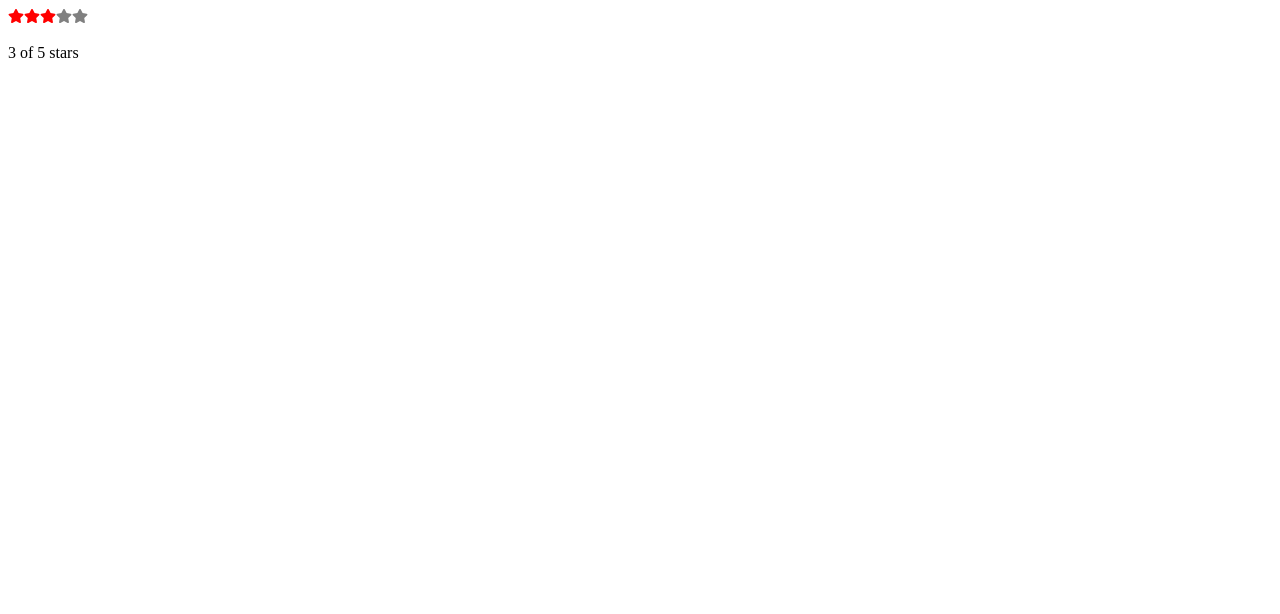
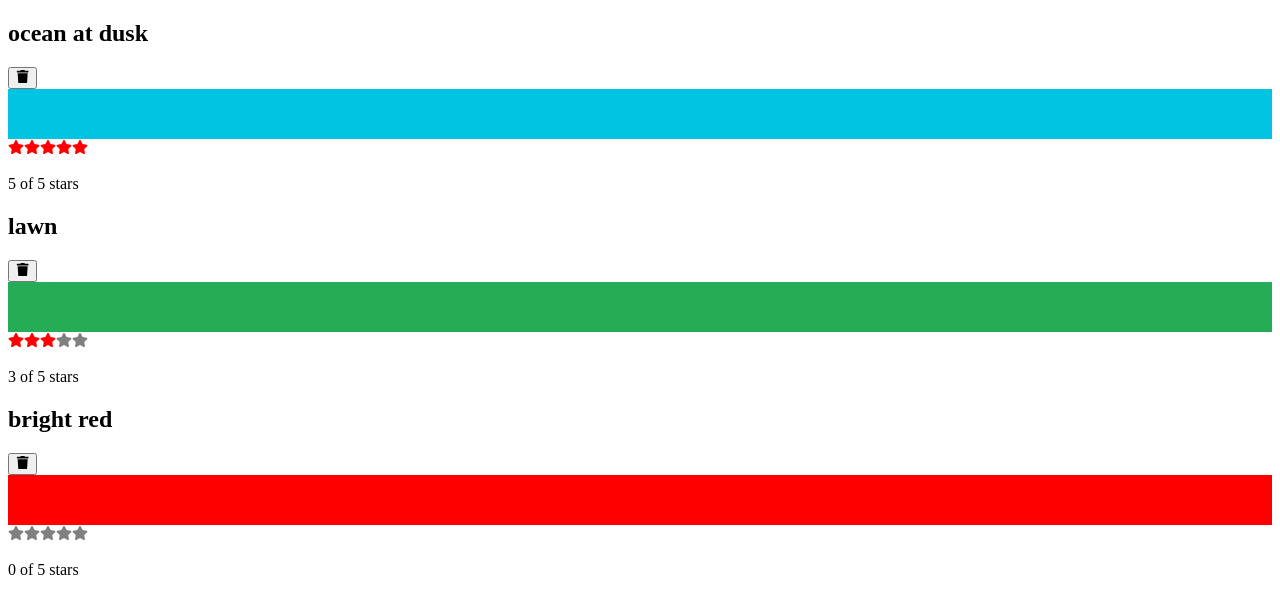
Before and after one commit to hakua-13/oreilly-learning-react, a React (Create React App) app in the folder chapter-06-state/01/: page / in a window 1280 px wide. Shown: the top 614 px of the page. Built offline with nearby package versions, Linux system fonts and the light colour scheme.

Commit message:
useState コンポーネントツリー

```diff
--- a/chapter-06-state/01/src/App.js
+++ b/chapter-06-state/01/src/App.js
@@ -1,10 +1,25 @@
-import { StartRating } from "./StarRating";
+import { useState } from 'react';
+
+import { ColorList } from './ColorList';
+import ColorData from './color-data.json';
 
 function App() {
+  const [colors, setColors] = useState(ColorData);
+
   return (
-    <div className="App">
-      <StartRating onDoubleClick={e => alert('double click')}/>
-    </div>
+    <ColorList
+      colors={colors}
+      onRateColor={(id, rating) => {
+        const newColors = colors.map(color =>
+          color.id === id ? {...color, rating}: color
+        );
+        setColors(newColors);
+      }}
+      onRemoveColor={(id) => {
+        const newColors = colors.filter(color => color.id !== id);
+        setColors(newColors);
+      }}
+    />
   );
 }
 
--- /dev/null
+++ b/chapter-06-state/01/src/Color.jsx
@@ -0,0 +1,26 @@
+import { FaTrash } from 'react-icons/fa';
+
+import { StartRating } from "./StarRating"
+
+export const Color = ({
+  id,
+  title,
+  color,
+  rating,
+  onRemove= f => f,
+  onRate=f=> f
+}) => {
+  return(
+    <section>
+      <h1>{title}</h1>
+      <button onClick={() => onRemove(id)}>
+        <FaTrash/>
+      </button>
+      <div style={{height: 50, backgroundColor: color}}></div>
+      <StartRating
+        selectedStars={rating}
+        onRate={(rating) => onRate(id, rating)}
+      />
+    </section>
+  )
+}
--- /dev/null
+++ b/chapter-06-state/01/src/ColorList.jsx
@@ -0,0 +1,16 @@
+import { Color } from "./Color"
+
+export const ColorList = ({ colors=[], onRemoveColor=(f)=> f, onRateColor= f=> f}) => {
+  if(!colors.length) return <div>No Colors Listed.</div>
+  return(
+    <div>
+      {colors.map(color => (
+      <Color
+        key={color.id} {...color}
+        onRemove={onRemoveColor}
+        onRate={onRateColor}
+      />
+      ))}
+    </div>
+  )
+}
--- a/chapter-06-state/01/src/StarRating.jsx
+++ b/chapter-06-state/01/src/StarRating.jsx
@@ -1,15 +1,15 @@
-import { useState } from 'react';
-import { FaStar } from 'react-icons/fa';
 import { Star } from './Star';
 
 
-export const StartRating = ({ totalStars = 5, ...props }) => {
-  const [ selectedStars, setSelectedStars ] = useState(3);
-
+export const StartRating = ({ totalStars = 5, selectedStars=0, onRate= f=> f }) => {
   return(
-    <div {...props}>
+    <div>
     {[...Array(totalStars)].map((_, i) =>(
-      <Star key={i} selected={ selectedStars > i } onSelect={() => setSelectedStars(i + 1)}/>)
+      <Star
+        key={i}
+        selected={ selectedStars > i }
+        onSelect={() => onRate(i + 1)}
+      />)
     )}
     <p>
       {selectedStars} of {totalStars} stars
--- /dev/null
+++ b/chapter-06-state/01/src/color-data.json
@@ -0,0 +1,20 @@
+[
+  {
+    "id": "0175d1f0-a8c6-41bf-8d02-df5734d829a4",
+    "title": "ocean at dusk",
+    "color": "#00c4e2",
+    "rating": 5
+  },
+  {
+    "id": "83c7ba2f-7392-4d7d-9e23-35adbe186046",
+    "title": "lawn",
+    "color": "#26ac56",
+    "rating": 3
+  },
+  {
+    "id": "a11e3995-b0bd-4d58-8c48-5e49ae7f7f23",
+    "title": "bright red",
+    "color": "#ff0000",
+    "rating": 0
+  }
+]
```
